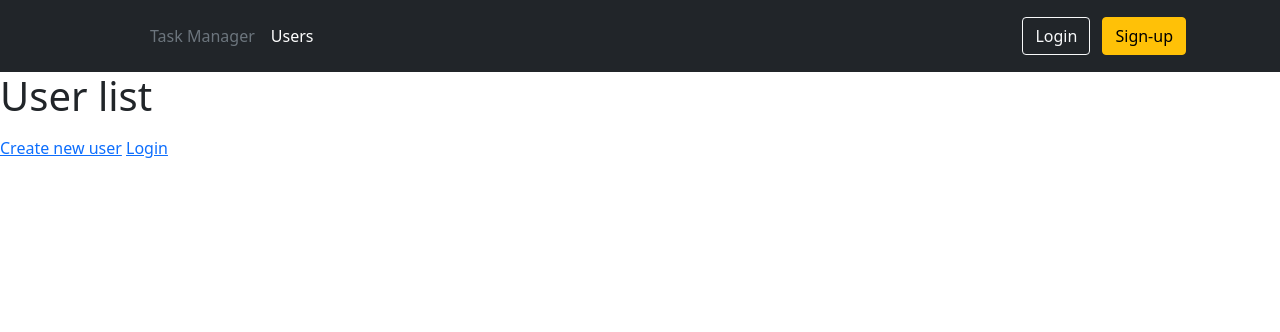
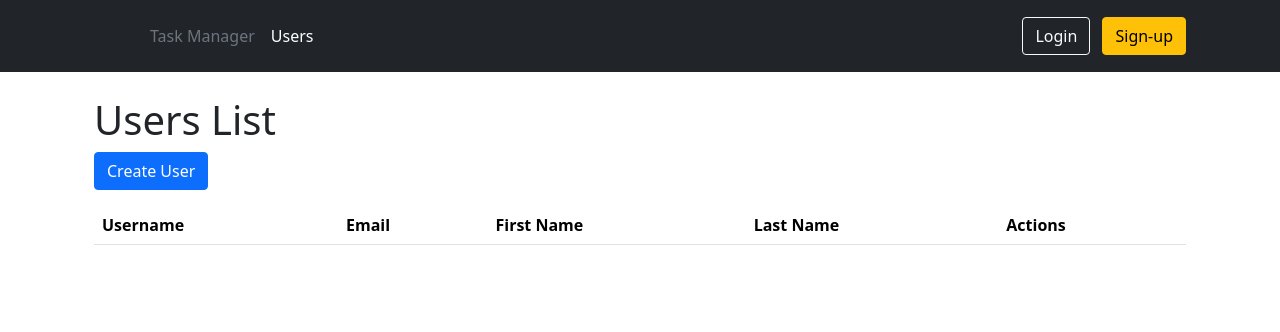
Before and after one commit to Xequrt/python-project-52, a Django app: page /users/ in a window 1280 px wide. Shown: the top 332 px of the page. Run offline with Django 5.2, Linux system fonts and the light colour scheme; lists and menus that the app fills with data are empty; some libraries are stand-ins or nearby versions.

Commit message:
Add user_update, create, delete, fix templates

```diff
--- a/task_manager/settings.py
+++ b/task_manager/settings.py
@@ -11,7 +11,6 @@ https://docs.djangoproject.com/en/5.1/ref/settings/
 """
 
 from pathlib import Path
-import dj_database_url
 import os
 from dotenv import load_dotenv
 
--- a/task_manager/templates/base.html
+++ b/task_manager/templates/base.html
@@ -22,12 +22,12 @@
 
         <ul class="nav col-12 col-lg-auto me-lg-auto mb-2 justify-content-center mb-md-0">
           <li><a href="{% url 'index' %}" class="nav-link px-2 text-secondary">{% translate "Task Manager" %}</a></li>
-          <li><a href="#" class="nav-link px-2 text-white">{% translate "Users" %}</a></li>
+          <li><a href="{% url 'users_list' %}" class="nav-link px-2 text-white">{% translate "Users" %}</a></li>
         </ul>
 
         <div class="text-end">
             <button class="btn btn-outline-light me-2" onclick="location.href='{% url 'login' %}'">{% translate "Login" %}</button>
-            <button class="btn btn-warning" onclick="location.href='{% url 'signup' %}'">{% translate "Sign-up" %}</button>
+            <button class="btn btn-warning" onclick="location.href='{% url 'user_create' %}'">{% translate "Sign-up" %}</button>
     </div>
     </header>
     {% block content %}{% endblock %}
--- a/task_manager/urls.py
+++ b/task_manager/urls.py
@@ -16,12 +16,12 @@ Including another URLconf
 """
 from django.contrib import admin
 from django.urls import path, include
-from .views import IndexView
+from .views import IndexView, UserLoginView, UserLogoutView
 
 urlpatterns = [
     path('', IndexView.as_view(), name='index'),
-    path('', IndexView.as_view(), name='login'),
-    path('', IndexView.as_view(), name='signup'),
-    path('users/', include('users.urls')),
+    path('users/', include('task_manager.users.urls')),
     path('admin/', admin.site.urls),
+    path('login/', UserLoginView.as_view(), name='login'),
+    path('logout/', UserLogoutView.as_view(), name='logout'),
 ]
--- a/task_manager/users/templates/users/users_list.html
+++ b/task_manager/users/templates/users/users_list.html
@@ -1,23 +1,40 @@
-{% extends "base.html" %}
+{% extends 'base.html' %}
 {% load i18n %}
-{% get_current_language as LANGUAGE_CODE %}
 
-
-{% block title %}
-    {% translate "User list" %}
-{% endblock %}
+{% block title %}{% translate "Users List" %}{% endblock %}
 
 {% block content %}
-    <h1>{% translate "User list" %}</h1>
-    <ul>
-    {% for user in users %}
-        <li>
-            {{ user.username }}
-            <a href="{% url 'user_update' user.pk %}">{% translate "Edit" %}</a>
-            <a href="{% url 'user_delete' user.pk %}">{% translate "Delete" %}</a>
-        </li>
-    {% endfor %}
-    </ul>
-    <a href="{% url 'user_create' %}">{% translate "Create new user" %}</a>
-    <a href="{% url 'login' %}">{% translate "Login" %}</a>
+<div class="container mt-4">
+    <h1>{% translate "Users List" %}</h1>
+
+    <div class="mb-3">
+        <a href="{% url 'user_create' %}" class="btn btn-primary">{% translate "Create User" %}</a>
+    </div>
+
+    <table class="table table-striped">
+        <thead>
+            <tr>
+                <th>{% translate "Username" %}</th>
+                <th>{% translate "Email" %}</th>
+                <th>{% translate "First Name" %}</th>
+                <th>{% translate "Last Name" %}</th>
+                <th>{% translate "Actions" %}</th>
+            </tr>
+        </thead>
+        <tbody>
+            {% for user in users %}
+            <tr>
+                <td>{{ user.username }}</td>
+                <td>{{ user.email }}</td>
+                <td>{{ user.first_name }}</td>
+                <td>{{ user.last_name }}</td>
+                <td>
+                    <a href="{% url 'user_update' user.id %}" class="btn btn-sm btn-warning">{% translate "Edit" %}</a>
+                    <a href="{% url 'user_delete' user.id %}" class="btn btn-sm btn-danger">{% translate "Delete" %}</a>
+                </td>
+            </tr>
+            {% endfor %}
+        </tbody>
+    </table>
+</div>
 {% endblock %}
--- a/task_manager/users/urls.py
+++ b/task_manager/users/urls.py
@@ -1,11 +1,9 @@
 from django.urls import path
-from .views import UserListView, UserCreateView, UserUpdateView, UserDeleteView, login_view, logout_view
+from .views import UserListView, UserCreateView, UserUpdateView, UserDeleteView
 
 urlpatterns = [
     path('', UserListView.as_view(), name='users_list'),
     path('create/', UserCreateView.as_view(), name='user_create'),
     path('<int:pk>/update/', UserUpdateView.as_view(), name='user_update'),
     path('<int:pk>/delete/', UserDeleteView.as_view(), name='user_delete'),
-    path('login/', login_view, name='login'),
-    path('logout/', logout_view, name='logout'),
 ]
--- a/task_manager/users/views.py
+++ b/task_manager/users/views.py
@@ -1,49 +1,84 @@
 from django.urls import reverse_lazy
 from django.views.generic import ListView, CreateView, UpdateView, DeleteView
 from django.contrib.auth.models import User
-from django.contrib.auth.forms import UserCreationForm
-from django.shortcuts import redirect
-from django.contrib.auth import login, logout, authenticate
 from django.http import HttpResponseRedirect
-from django.urls import reverse
+from django.contrib.messages.views import SuccessMessageMixin
+from django.contrib.auth.mixins import LoginRequiredMixin
+from django.contrib import messages
+from django.db import IntegrityError
+from django.shortcuts import get_object_or_404
+from .forms import CustomUserForm
+
 
 class UserListView(ListView):
     model = User
     template_name = 'users/users_list.html'
     context_object_name = 'users'
 
-class UserCreateView(CreateView):
+    def get_queryset(self):
+        return super().get_queryset().order_by('username')
+
+
+class UserCreateView(SuccessMessageMixin, CreateView):
+    form_class = CustomUserForm
+    template_name = 'users/user_create.html'
+    success_url = reverse_lazy('users_list')
+    success_message = "User created successfully!"
+
+    def form_valid(self, form):
+        try:
+            response = super().form_valid(form)
+            return response
+        except IntegrityError:
+            messages.error(self.request, "User with this username already exists.")
+            return self.render_to_response(self.get_context_data(form=form))
+
+
+class UserUpdateView(LoginRequiredMixin, SuccessMessageMixin, UpdateView):
     model = User
-    form_class = UserCreationForm
-    template_name = 'users/user_form.html'
+    fields = ['username', 'email', 'first_name', 'last_name']
+    template_name = 'users/user_create.html'
     success_url = reverse_lazy('users_list')
+    success_message = "User updated successfully!"
+    login_url = _url = reverse_lazy('login')
 
-class UserUpdateView(UpdateView):
-    model = User
-    fields = ['username', 'email']
-    template_name = 'users/user_form.html'
-    success_url = reverse_lazy('users_list')
+    def get_object(self, queryset=None):
+        obj = get_object_or_404(User, pk=self.kwargs.get('pk'))
+        if not self.request.user.is_superuser and obj != self.request.user:
+            messages.error(self.request, "You do not have permission to modify another user.")
+            return HttpResponseRedirect(reverse_lazy('users_list'))
+        return obj
 
-class UserDeleteView(DeleteView):
+    def dispatch(self, request, *args, **kwargs):
+        if not request.user.is_authenticated:
+            messages.error(request, "Please log in to perform this action.")
+            return HttpResponseRedirect(reverse_lazy('login'))
+        obj = self.get_object()
+        if not self.request.user.is_superuser:
+            if obj != self.request.user:
+                messages.error(request, "You do not have permission to modify another user.")
+                return HttpResponseRedirect(reverse_lazy('users_list'))
+        return super().dispatch(request, *args, **kwargs)
+
+
+class UserDeleteView(LoginRequiredMixin, SuccessMessageMixin, DeleteView):
     model = User
     template_name = 'users/user_confirm_delete.html'
     success_url = reverse_lazy('users_list')
+    success_message = "User deleted successfully!"
+    login_url = _url = reverse_lazy('login')
 
-def login_view(request):
-    if request.method == "POST":
-        username = request.POST['username']
-        password = request.POST['password']
-        user = authenticate(request, username=username, password=password)
-        if user is not None:
-            login(request, user)
-            return HttpResponseRedirect(reverse('users_list'))
-        else:
-            # Handle login failure
-            pass
-    else:
-        # Handle GET request, probably render a login form
-        pass
+    def get_object(self, queryset=None):
+        obj = get_object_or_404(User, pk=self.kwargs.get('pk'))
+        if not self.request.user.is_superuser:
+            if obj != self.request.user:
+                messages.error(self.request, "You can only delete your own account.")
+                return HttpResponseRedirect(reverse_lazy('users_list'))
+        return obj
 
-def logout_view(request):
-    logout(request)
-    return HttpResponseRedirect(reverse('users_list'))
+    def delete(self, request, *args, **kwargs):
+        try:
+            return super().delete(request, *args, **kwargs)
+        except IntegrityError:
+            messages.error(request, "Failed to delete user.")
+            return HttpResponseRedirect(reverse_lazy('users_list'))
```
Also changed, not shown: task_manager/templates/login.html (added, +12 -0 lines), task_manager/users/forms.py (added, +62 -0 lines), task_manager/users/templates/users/login.html (deleted, +0 -21 lines), task_manager/users/templates/users/user_confirm_delete.html (+12 -9 lines), task_manager/users/templates/users/user_create.html (added, +31 -0 lines), task_manager/users/templates/users/user_form.html (deleted, +0 -16 lines), task_manager/views.py (+28 -0 lines).
